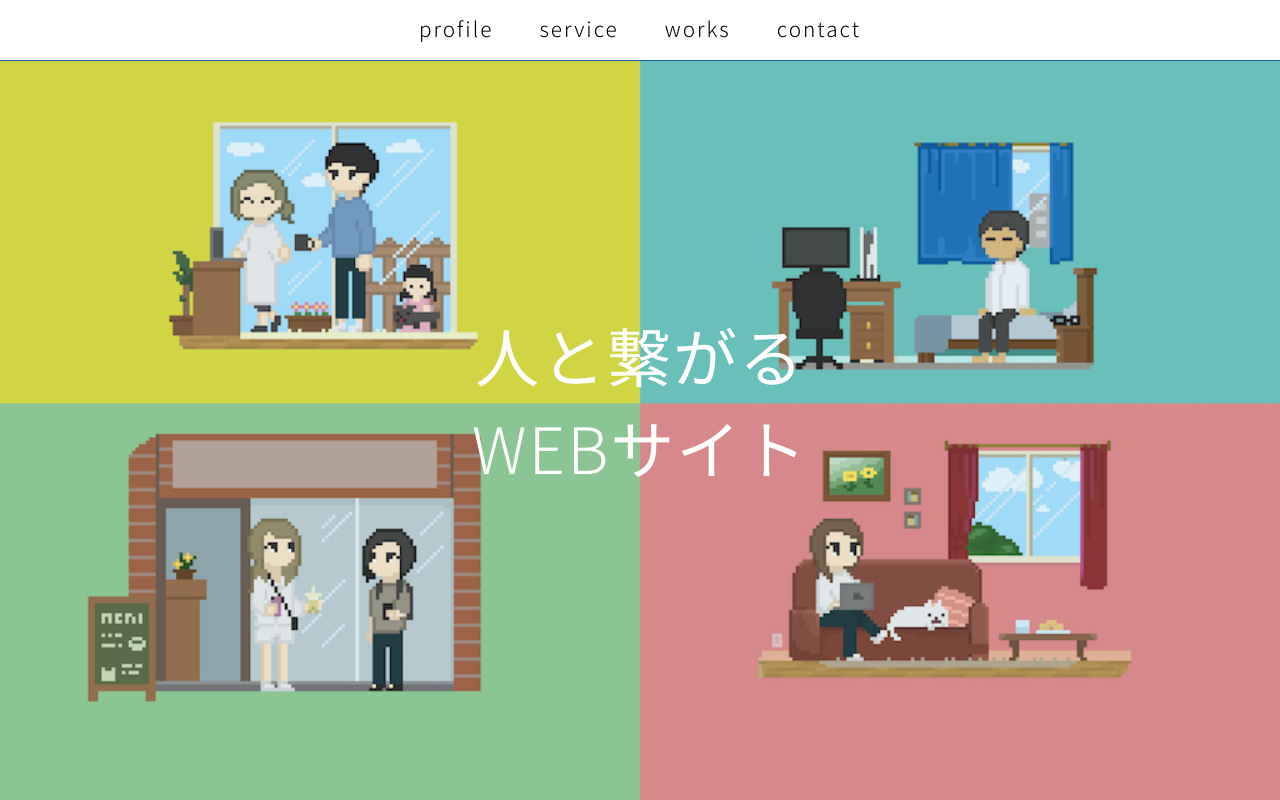
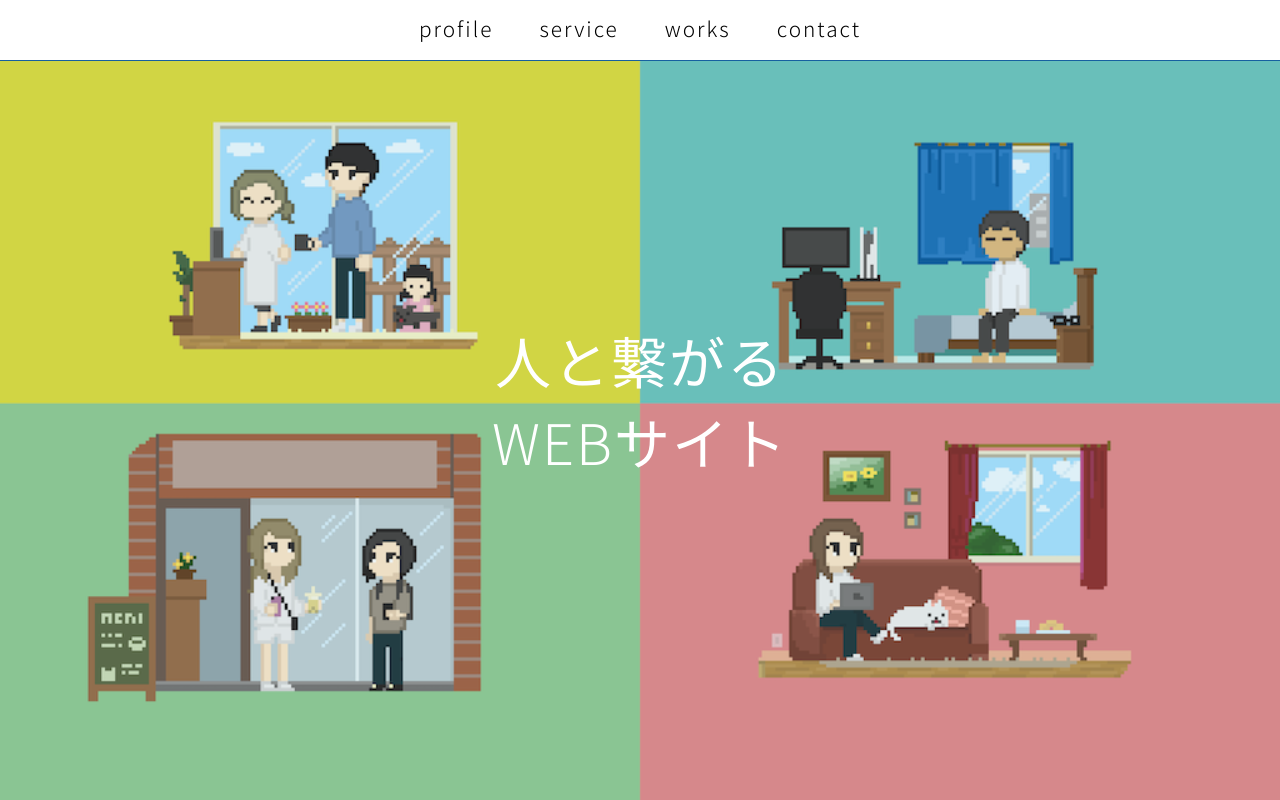
Before and after one commit to tamacha/Portfolio, a plain HTML site: page index.html in a window 1280 px wide. Shown: the top 800 px of the page. Drawn offline with nearby package versions, Linux system fonts and the light colour scheme.

Commit message:
font-weight

```diff
--- a/css/styles.css
+++ b/css/styles.css
@@ -74,13 +74,13 @@ h2 {
 .page-title {
 	width: 100%;
 	color: #fff;
-	font-size: 4rem;
+	font-size: 3.5rem;
 	position: absolute;
 	top: 50%;
 	left: 50%;
 	transform: translate(-50%, -50%);
 	margin: 0;
-	font-weight: 300;
+	font-weight: 500;
 	-webkit-animation: text-focus-in 1.5s cubic-bezier(0.550, 0.085, 0.680, 0.530) both;
 	animation: text-focus-in 1.5s cubic-bezier(0.550, 0.085, 0.680, 0.530) both;
 }
```
